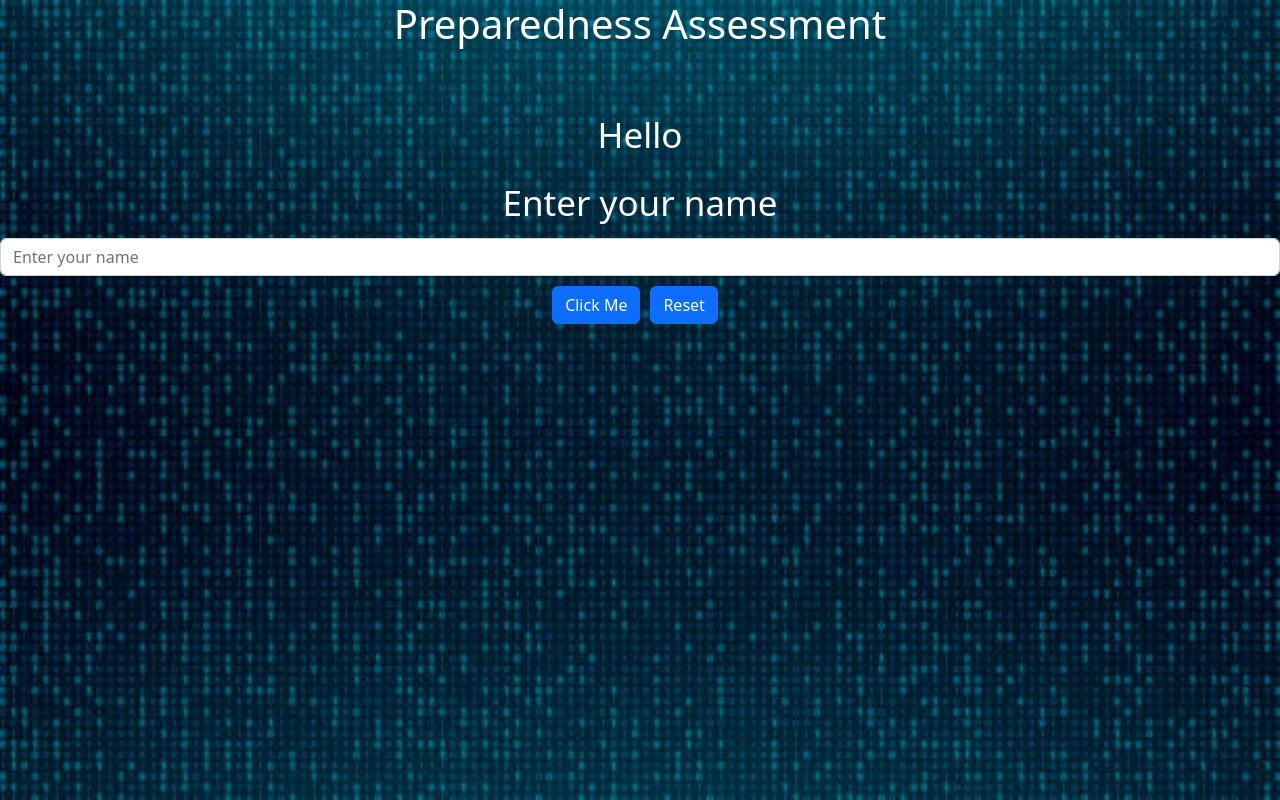
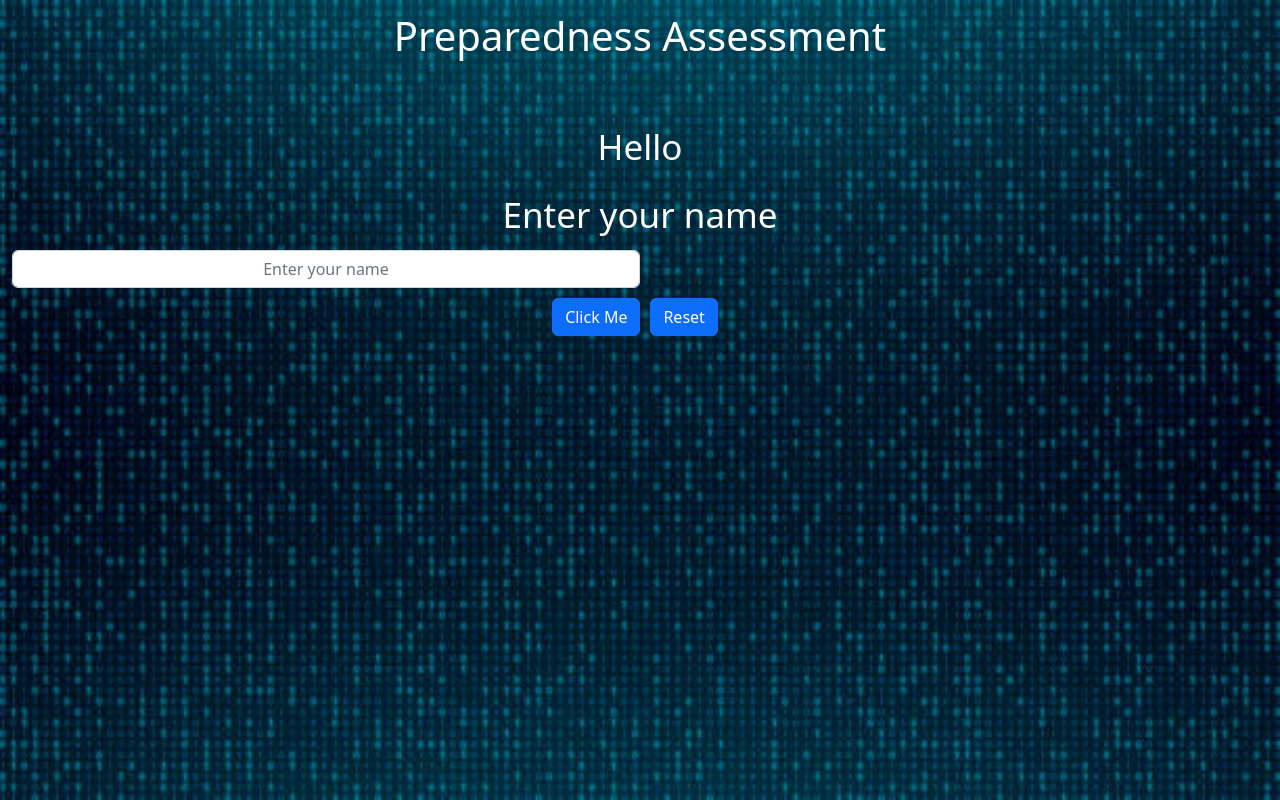
Before and after one commit to learn-academy-2023-foxtrot/preparedness-assessment-XenaSit, a React (Create React App) app in the folder preparedness-frontend/: page / in a window 1280 px wide. Built offline with nearby package versions, Linux system fonts and the light colour scheme.

Commit message:
something is centered and something is not

```diff
--- a/package.json
+++ b/package.json
@@ -1,5 +1,7 @@
 {
   "dependencies": {
+    "@mui/icons-material": "^5.14.13",
+    "@mui/material": "^5.14.13",
     "react-lorem-ipsum": "^1.4.10"
   }
 }
--- a/preparedness-frontend/src/App.css
+++ b/preparedness-frontend/src/App.css
@@ -10,6 +10,9 @@
     height: 100vh;
     font-size:35px;
     color:  white;
+    /* align-items: center;
+    align-self: center; */
+    padding: 12px;
 };
 
 
@@ -24,9 +27,17 @@
     cursor: pointer;
 }
 
-.input .form {
+.input-container {
     display: flex;
-    justify-self: center;
-    width: 50%;
+    /* justify-self: center; */
+    text-align: center;
+    align-items: center;
+    align-self: center;
+    container: center;
+    /* contain: center; */
+    /* content: center; */
+    /* width: auto; */
     font-size-adjust: 18px;
+    padding: 12px;
+    max-width: 50%;
 }
--- a/preparedness-frontend/src/components/NameInsertionApp.js
+++ b/preparedness-frontend/src/components/NameInsertionApp.js
@@ -30,9 +30,9 @@ Swab scuttle grog blossom main sheet pirate lass yardarm broadside doubloon avas
     <div>
       <p>Hello {text}</p>
 
-      <Label for="name">Enter your name</Label>
+      <Label for="name" >Enter your name</Label>
 
-      <Input type="text" placeholder="Enter your name" onChange={handleInputChange}/>
+      <Input type="text" placeholder="Enter your name" onChange={handleInputChange} className='input-container'/>
 
       <div className="button-container">
         <Button color="primary" onClick={showAlert} >Click Me</Button>
```
Also changed, not shown: 2 other files (tests, documents, lock files or other folders).
